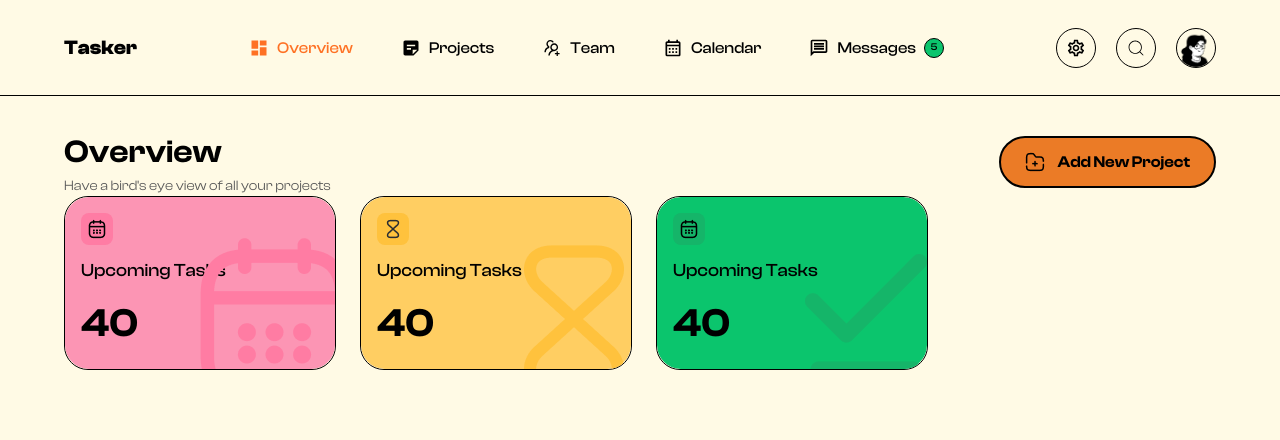
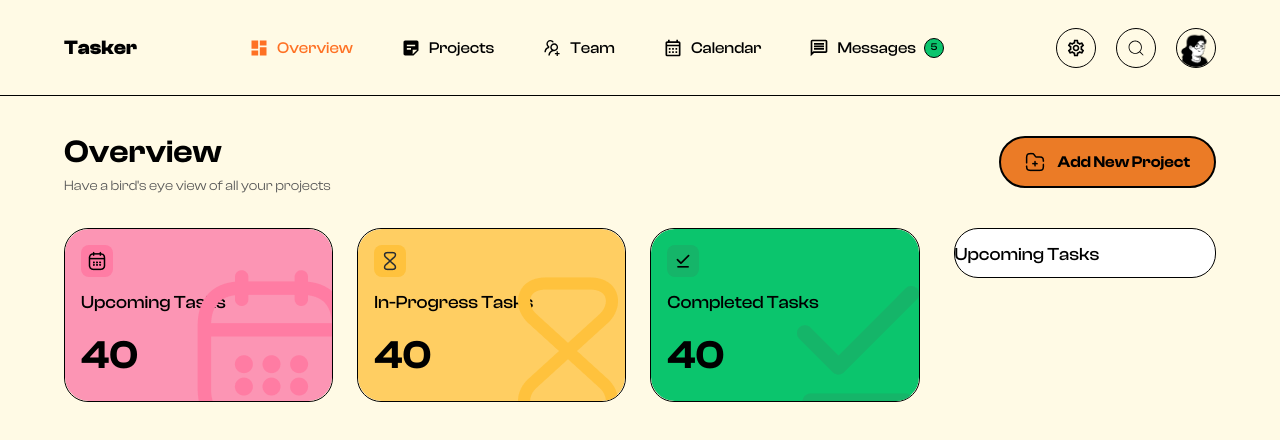
Before and after one commit to six-shot/Neubrutal-Dashboaard, a Next.js app: page /dashboard in a window 1280 px wide. Shown: the top 440 px of the page. Built offline with nearby package versions, Linux system fonts and the light colour scheme.

Commit message:
overview

```diff
--- a/app/dashboard/page.js
+++ b/app/dashboard/page.js
@@ -4,6 +4,7 @@ import calendarshadow from "@/public/calendarshadow.png";
 import timershadow from "@/public/timershadow.png";
 import doneshadow from "@/public/doneshadow.png";
 import timer from "@/public/timer.png";
+import done from "@/public/done.png";
 import Image from "next/image";
 
 const Overview = () => {
@@ -13,7 +14,7 @@ const Overview = () => {
         <div>
           <h4 className="font-clash_semibold text-[32px]">Overview</h4>
           <h6 className="text-sm text-[#575757] font-clash_regular">
-            Have a bird's eye view of all your projects
+            Have a bird&apos;s eye view of all your projects
           </h6>
         </div>
         <button className="px-6 py-3 flex items-center gap-3 font-sm text-black font-clash_semibold bg-[#EB7B26] rounded-[32px] border-[2px] border-black">
@@ -21,7 +22,7 @@ const Overview = () => {
           <h6>Add New Project</h6>
         </button>
       </div>
-      <div className="grid grid-cols-12 items-center ">
+      <div className="grid grid-cols-12  gap-[34px] mt-8">
         <div className="col-span-9 w-full">
           <div className="flex gap-6">
             <div className="w-full">
@@ -50,7 +51,7 @@ const Overview = () => {
                       <Image src={timer} alt="timer" />
                     </div>
                     <h5 className="font-clash_medium text-lg mt-3 mb-2">
-                      Upcoming Tasks
+                      In-Progress Tasks
                     </h5>
                     <h4 className="font-clash_semibold text-[40px]">40</h4>
                   </div>
@@ -65,10 +66,10 @@ const Overview = () => {
                 <div className="">
                   <div className=" bg-[#0BC56D] w-full p-4 rounded-[24px]">
                     <div className="bg-[#15B569] w-[32px] h-[32px] rounded-[8px] flex justify-center items-center ">
-                      <Image src={calendar} alt="calendar" />
+                      <Image src={done} alt="done" />
                     </div>
                     <h5 className="font-clash_medium text-lg mt-3 mb-2">
-                      Upcoming Tasks
+                      Completed Tasks
                     </h5>
                     <h4 className="font-clash_semibold text-[40px]">40</h4>
                   </div>
@@ -84,6 +85,15 @@ const Overview = () => {
             </div>
           </div>
         </div>
+        <div className="col-span-3 w-full">
+          <div className="w-full bg-white border border-black rounded-[24px]">
+            <div>
+              <h5 className="font-clash_medium text-lg mt-3 mb-2">
+                Upcoming Tasks
+              </h5>
+            </div>
+          </div>
+        </div>
       </div>
     </div>
   );
```
